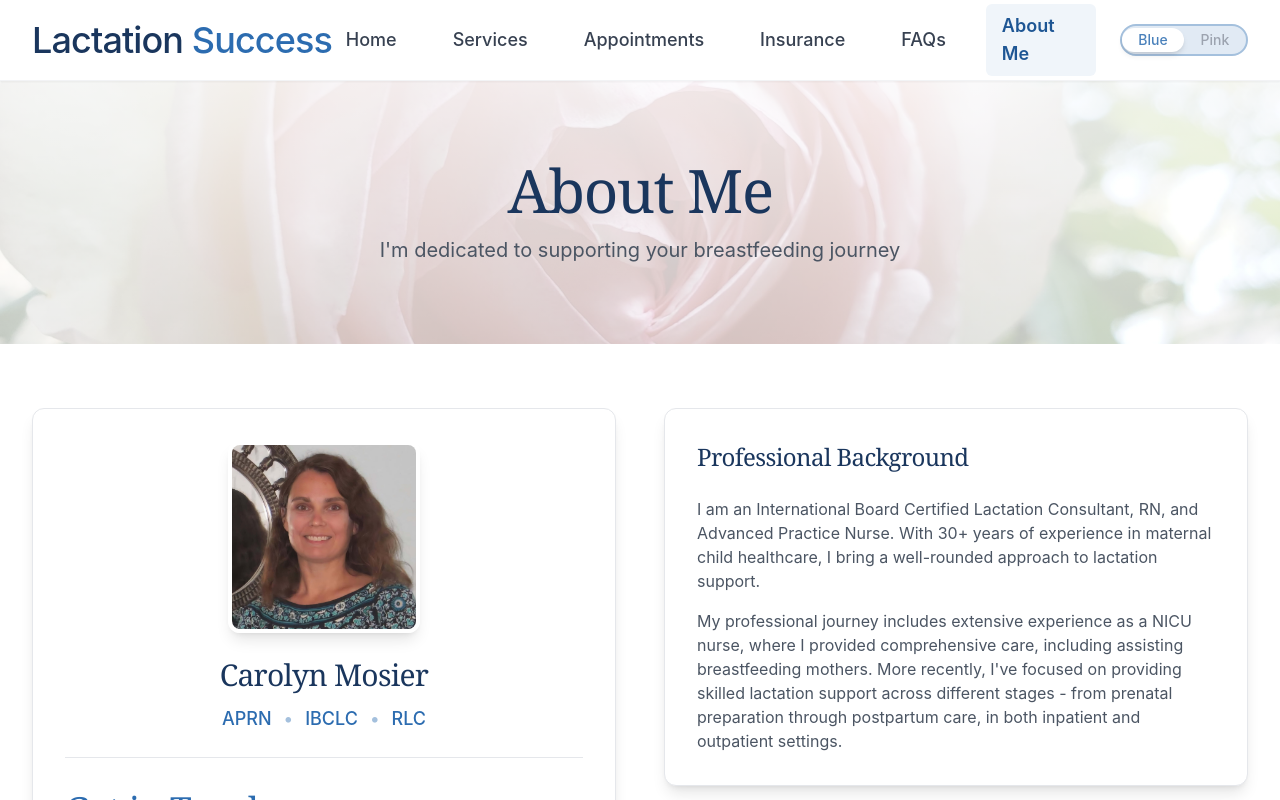
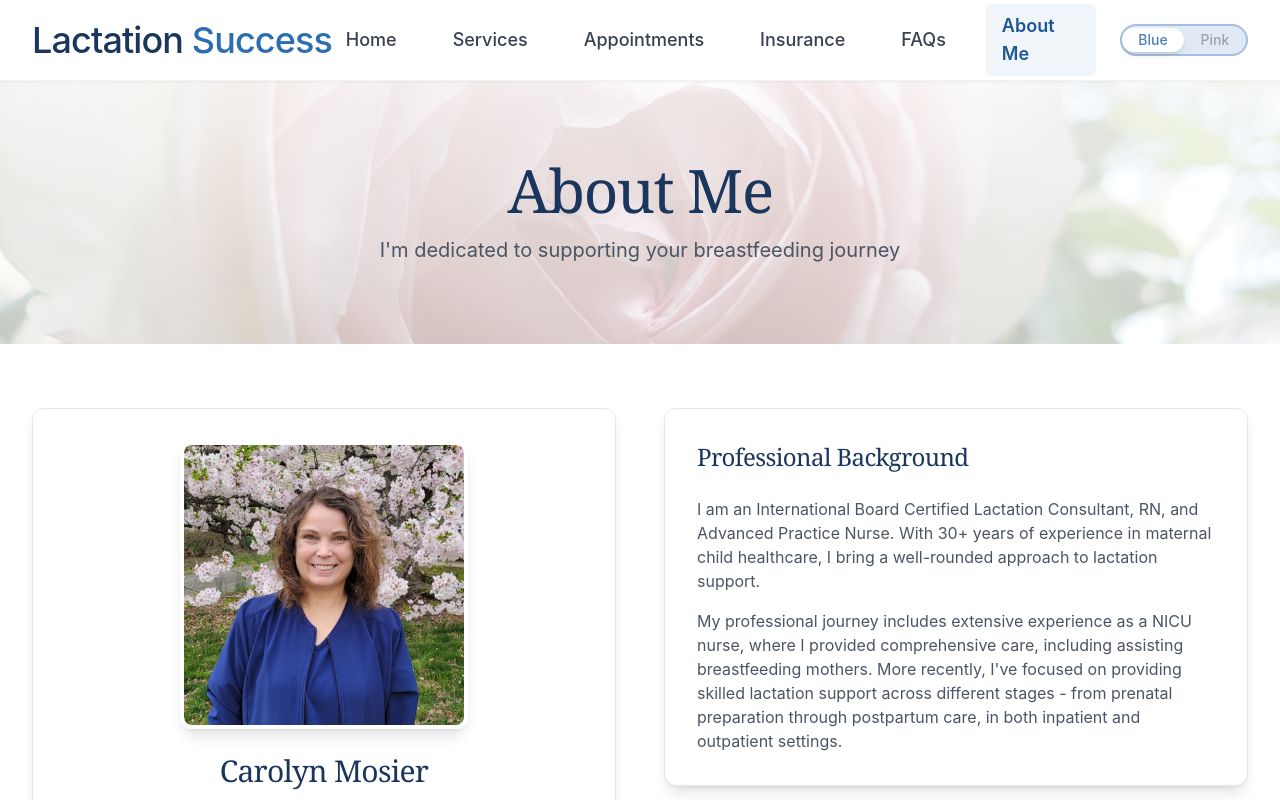
Before and after one commit to JoshuaMosier/lactation-success-site, a SvelteKit app: page /about in a window 1280 px wide. Shown: the top 800 px of the page. Built offline with nearby package versions, Linux system fonts and the light colour scheme.

Commit message:
updated about me photo

```diff
--- a/src/routes/about/+page.svelte
+++ b/src/routes/about/+page.svelte
@@ -28,9 +28,9 @@
         <div class="bg-white rounded-xl shadow-lg p-8 border border-theme-100 hover:shadow-xl transition-shadow duration-300">
           <!-- Profile Section -->
           <div class="text-center mb-8 pb-6 border-b border-theme-100">
-            <div class="w-48 h-48 rounded-xl overflow-hidden border-4 border-white shadow-lg mb-6 mx-auto">
+            <div class="w-72 h-72 rounded-xl overflow-hidden border-4 border-white shadow-lg mb-6 mx-auto">
               <img
-                src="/images/mirror-crop.jpg"
+                src="/images/about-me.jpg"
                 alt="Carolyn Mosier, IBCLC"
                 class="w-full h-full object-cover"
               />
@@ -47,7 +47,7 @@
 
           <h2 class="text-4xl font-serif text-theme-700 mb-8 pb-4 border-b border-theme-100">Get in Touch</h2>
 
-          <dl class="space-y-8">
+          <dl class="space-y-1">
             <div>
               <dt class="sr-only">Phone</dt>
               <dd class="flex items-center p-3 hover:bg-theme-50 rounded-lg transition-colors duration-300">
```
Also changed, not shown: static/images/about-me.jpg (added).
